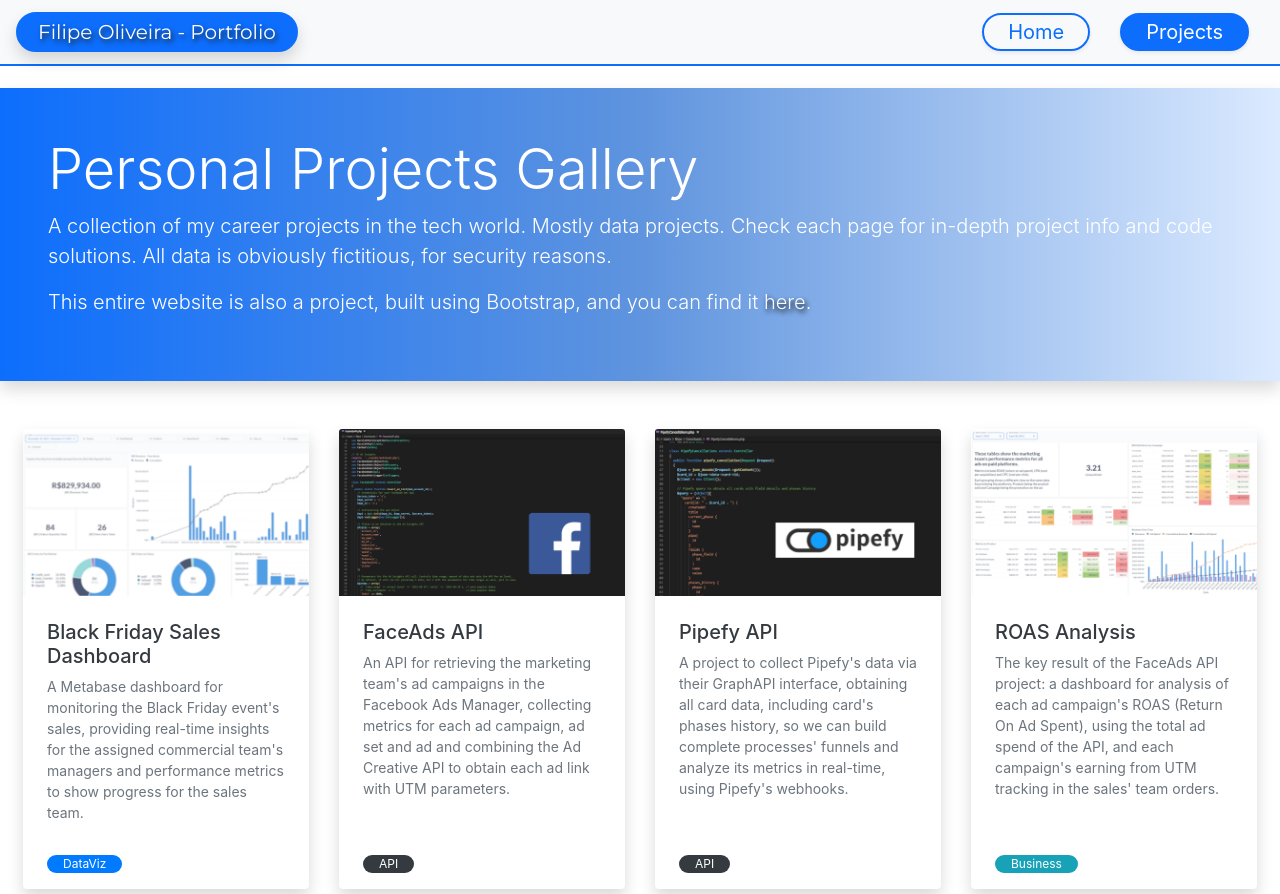
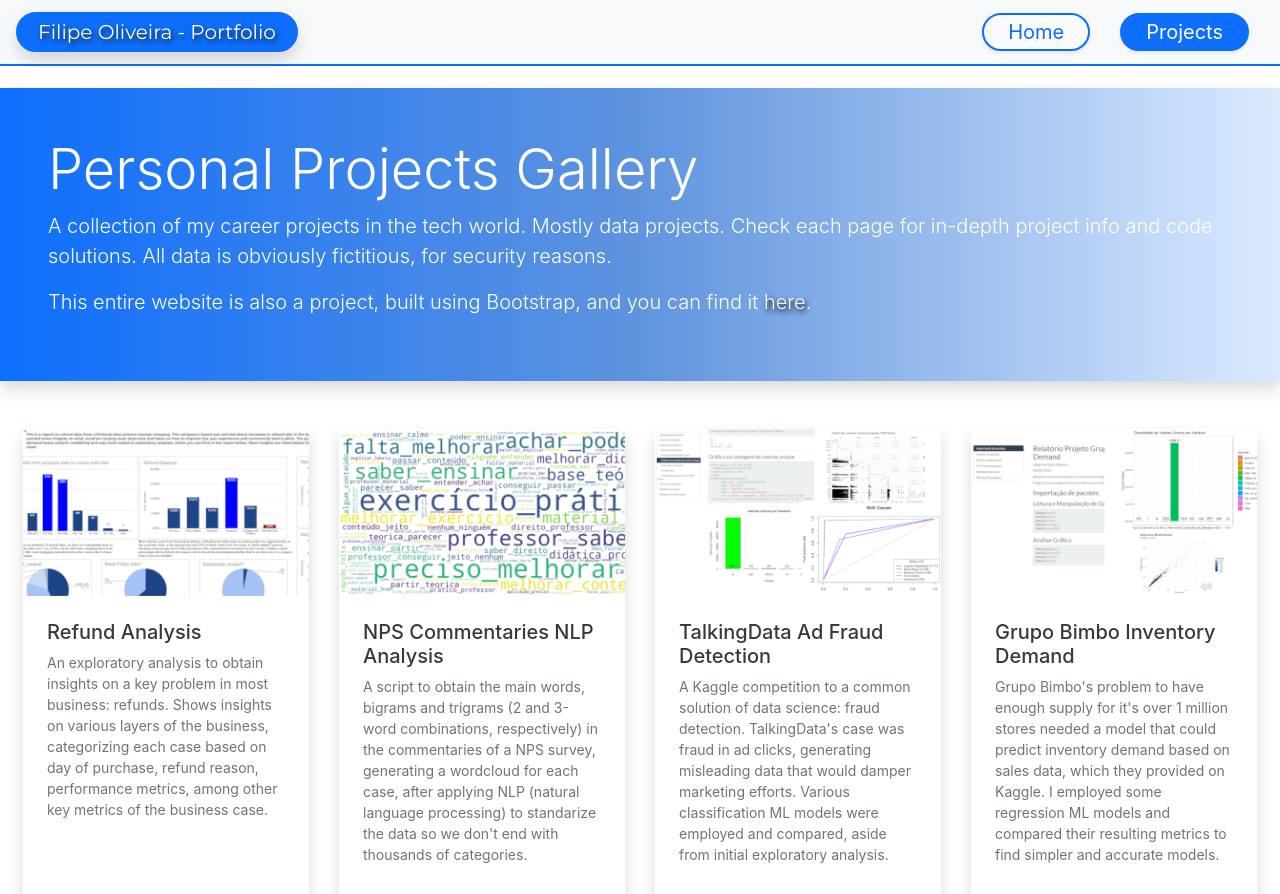
Before and after one commit to FilipeOliveira94/filipe-portfolio, a plain HTML site: page projetos.html in a window 1280 px wide. Shown: the top 894 px of the page. Drawn offline with nearby package versions, Linux system fonts and the light colour scheme.

Commit message:
Removing old projects

```diff
--- a/projetos.html
+++ b/projetos.html
@@ -108,82 +108,6 @@
         <!-- Gallery item 1 -->
         <div class="col-xl-3 col-lg-4 col-md-6 mb-4 d-flex align-items-end flex-column">
           <div class="bg-white rounded shadow d-flex align-items-start flex-column flex-grow-1">
-            <a href="https://portfolio-filipe-oliveira.herokuapp.com/dashboard/1-black-friday-sales-dashboard" onclick="metabaseCredential()">
-              <img src="./img/dashbf.png" alt="" class="img-fluid card-img-top" >
-            </a>
-            <div class="p-4">
-              <h5>
-                <a href="https://portfolio-filipe-oliveira.herokuapp.com/dashboard/1-black-friday-sales-dashboard" class="text-dark" onclick="metabaseCredential()">Black Friday Sales Dashboard</a>
-              </h5>
-              <p class="small text-muted mb-0">A Metabase dashboard for monitoring the Black Friday event's sales, providing real-time insights for the assigned commercial team's managers and performance metrics to show progress for the sales team.</p>
-            </div>
-            <div class="d-flex rounded-pill px-3 py-2 mb-2 mx-2 mt-auto">
-              <div class="badge badge-primary px-3 rounded-pill font-weight-normal">DataViz</div>
-            </div>
-          </div>
-        </div>
-        <!-- End -->
-
-        <!-- Gallery item 2 -->
-        <div class="col-xl-3 col-lg-4 col-md-6 mb-4 d-flex align-items-end flex-column">
-          <div class="bg-white rounded shadow d-flex align-items-start flex-column flex-grow-1">
-            <a href="https://github.com/FilipeOliveira94/face-ads-api">
-              <img src="./img/apifaceads.png" alt="" class="img-fluid card-img-top">
-            </a>
-            <div class="p-4">
-              <h5>
-                <a href="https://github.com/FilipeOliveira94/face-ads-api" class="text-dark">FaceAds API</a>
-              </h5>
-              <p class="small text-muted mb-0">An API for retrieving the marketing team's ad campaigns in the Facebook Ads Manager, collecting metrics for each ad campaign, ad set and ad and combining the Ad Creative API to obtain each ad link with UTM parameters.</p>
-            </div>
-            <div class="d-flex rounded-pill px-3 py-2 mb-2 mx-2 mt-auto">
-              <div class="badge badge-dark px-3 rounded-pill font-weight-normal">API</div>
-            </div>
-          </div>
-        </div>
-        <!-- End -->
-
-        <!-- Gallery item 3 -->
-        <div class="col-xl-3 col-lg-4 col-md-6 mb-4 d-flex align-items-end flex-column">
-          <div class="bg-white rounded shadow d-flex align-items-start flex-column flex-grow-1">
-            <a href="https://github.com/FilipeOliveira94/pipefy-api">
-              <img src="./img/apipipefy.png" alt="" class="img-fluid card-img-top">
-            </a>
-            <div class="p-4">
-              <h5>
-                <a href="https://github.com/FilipeOliveira94/pipefy-api" class="text-dark">Pipefy API</a>
-              </h5>
-              <p class="small text-muted mb-0">A project to collect Pipefy's data via their GraphAPI interface, obtaining all card data, including card's phases history, so we can build complete processes' funnels and analyze its metrics in real-time, using Pipefy's webhooks. </p>
-            </div>
-            <div class="d-flex rounded-pill px-3 py-2 mb-2 mx-2 mt-auto">
-              <div class="badge badge-dark px-3 rounded-pill font-weight-normal text-white">API</div>
-            </div>
-          </div>
-        </div>
-        <!-- End -->
-
-        <!-- Gallery item 4 -->
-        <div class="col-xl-3 col-lg-4 col-md-6 mb-4 d-flex align-items-end flex-column">
-          <div class="bg-white rounded shadow d-flex align-items-start flex-column flex-grow-1">
-            <a href="https://portfolio-filipe-oliveira.herokuapp.com/dashboard/2-roas-dashboard" onclick="metabaseCredential()">
-              <img src="./img/dashroas.png" alt="" class="img-fluid card-img-top">
-            </a>
-            <div class="p-4">
-              <h5>
-                <a href="https://portfolio-filipe-oliveira.herokuapp.com/dashboard/2-roas-dashboard" class="text-dark" onclick="metabaseCredential()">ROAS Analysis</a>
-              </h5>
-              <p class="small text-muted mb-0">The key result of the FaceAds API project: a dashboard for analysis of each ad campaign's ROAS (Return On Ad Spent), using the total ad spend of the API, and each campaign's earning from UTM tracking in the sales' team orders.</p>
-            </div>
-            <div class="d-flex rounded-pill px-3 py-2 mb-2 mx-2 mt-auto">
-              <div class="badge badge-info px-3 rounded-pill font-weight-normal text-white">Business</div>
-            </div>
-          </div>
-        </div>
-        <!-- End -->
-
-        <!-- Gallery item 5 -->
-        <div class="col-xl-3 col-lg-4 col-md-6 mb-4 d-flex align-items-end flex-column">
-          <div class="bg-white rounded shadow d-flex align-items-start flex-column flex-grow-1">
             <a href="https://docs.google.com/spreadsheets/d/1i7tr9xkHzeHTB4Yt2vyvZOYCSvo1KN_Q8MS-jyIOQS4/edit?usp=sharing">
               <img src="./img/refundAnalysis.png" alt="" class="img-fluid card-img-top">
             </a>
@@ -200,7 +124,7 @@
         </div>
         <!-- End -->
 
-        <!-- Gallery item 6 -->
+        <!-- Gallery item 2 -->
         <div class="col-xl-3 col-lg-4 col-md-6 mb-4 d-flex align-items-end flex-column">
           <div class="bg-white rounded shadow d-flex align-items-start flex-column flex-grow-1">
             <a href="https://github.com/FilipeOliveira94/nps-nlp-script">
@@ -219,7 +143,7 @@
         </div>
         <!-- End -->
 
-        <!-- Gallery item 7 -->
+        <!-- Gallery item 3 -->
         <div class="col-xl-3 col-lg-4 col-md-6 mb-4 d-flex align-items-end flex-column">
           <div class="bg-white rounded shadow d-flex align-items-start flex-column flex-grow-1">
             <a href="https://github.com/FilipeOliveira94/-Kaggle-TalkingData_AdFraud">
@@ -238,7 +162,7 @@
         </div>
         <!-- End -->
 
-        <!-- Gallery item 8 -->
+        <!-- Gallery item 4 -->
         <div class="col-xl-3 col-lg-4 col-md-6 mb-4 d-flex align-items-end flex-column">
           <div class="bg-white rounded shadow d-flex align-items-start flex-column flex-grow-1">
             <a href="https://github.com/FilipeOliveira94/-Kaggle-GrupoBimbo_InventoryDemand">
@@ -257,7 +181,7 @@
         </div>
         <!-- End -->
 
-        <!-- Gallery item 9 -->
+        <!-- Gallery item 5 -->
         <div class="col-xl-3 col-lg-4 col-md-6 mb-4 d-flex align-items-end flex-column">
           <div class="bg-white rounded shadow d-flex align-items-start flex-column flex-grow-1">
             <a href="https://github.com/FilipeOliveira94/-Kaggle-SantanderCustomerSatisfaction">
@@ -276,7 +200,7 @@
         </div>
         <!-- End -->
 
-        <!-- Gallery item 10 -->
+        <!-- Gallery item 6 -->
         <div class="col-xl-3 col-lg-4 col-md-6 mb-4 d-flex flex-column">
           <div class="bg-white rounded shadow d-flex align-items-start flex-column flex-grow-1">
             <a href="https://github.com/FilipeOliveira94/Telecom-Company-Churn">
@@ -295,7 +219,7 @@
         </div>
         <!-- End -->
 
-        <!-- Gallery item 11 -->
+        <!-- Gallery item 7 -->
         <div class="col-xl-3 col-lg-4 col-md-6 mb-4 d-flex flex-column">
           <div class="bg-white rounded shadow d-flex align-items-start flex-column flex-grow-1">
             <a href="https://datastudio.google.com/reporting/51fe97ee-a3c2-478b-afbb-b99cae64fc12">
@@ -314,7 +238,7 @@
         </div>
         <!-- End -->
 
-        <!-- Gallery item 12 -->
+        <!-- Gallery item 8 -->
         <div class="col-xl-3 col-lg-4 col-md-6 mb-4 d-flex flex-column">
           <div class="bg-white rounded shadow d-flex align-items-start flex-column flex-grow-1">
             <a href="https://datastudio.google.com/reporting/cb8594cb-3bd5-4f8e-bb0c-986dd90e64a3">
```
